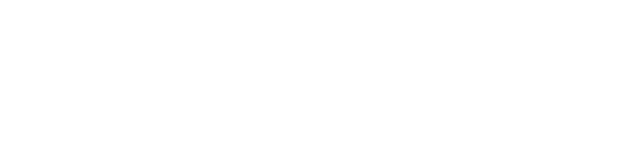
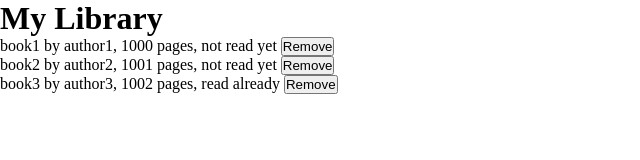
Before and after one commit to haip1290/top-library, a plain HTML site: page index.html in a window 1280 px wide. Shown: the whole page, without its empty margins (0-640 px from the left). Drawn offline with Linux system fonts and the light colour scheme.

Commit message:
Add myLibrary array as list of book. Add Constructor for book with properties name, author, pages, and whether it has been read or not. Add addBookToLibrary function. It add index to the book then add book to library. Add showLibrary function to show list of book on the page with a remove button for each one.

```diff
--- a/index.html
+++ b/index.html
@@ -7,6 +7,8 @@
     <link rel="stylesheet" href="style.css" />
   </head>
   <body>
+    <h1>My Library</h1>
+    <ul class="book-list"></ul>
     <script src="script.js"></script>
   </body>
 </html>
--- a/script.js
+++ b/script.js
@@ -0,0 +1,41 @@
+const myLibrary = [];
+
+function Book(name, author, pages, isRead) {
+  this.name = name;
+  this.author = author;
+  this.pages = pages;
+  this.isRead = isRead;
+}
+
+book1 = new Book("book1", "author1", 1000, false);
+book2 = new Book("book2", "author2", 1001, false);
+book3 = new Book("book3", "author3", 1002, true);
+addBookToLibrary(book1);
+addBookToLibrary(book2);
+addBookToLibrary(book3);
+
+showLibrary();
+
+function addBookToLibrary(book) {
+  book.index = myLibrary.length;
+  myLibrary.push(book);
+}
+
+function showLibrary() {
+  let ul = document.querySelector(".book-list");
+  myLibrary.forEach((book) => {
+    const li = document.createElement("li");
+    const btn = document.createElement("button");
+
+    btn.classList.add("btn-rmv");
+    btn.textContent = "Remove";
+
+    let msg = book.isRead ? "read already" : "not read yet";
+
+    li.textContent = `${book.name} by ${book.author}, ${book.pages} pages, ${msg} `;
+    li.id = "book" + book.index;
+
+    li.appendChild(btn);
+    ul.appendChild(li);
+  });
+}
```
